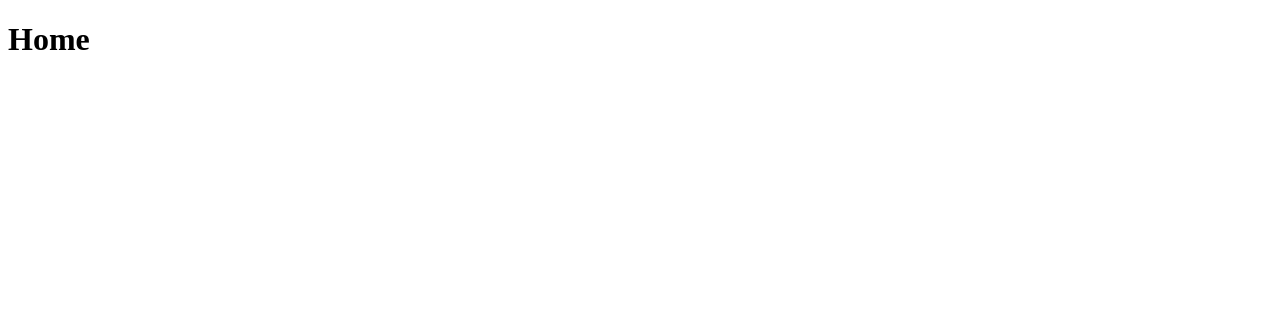
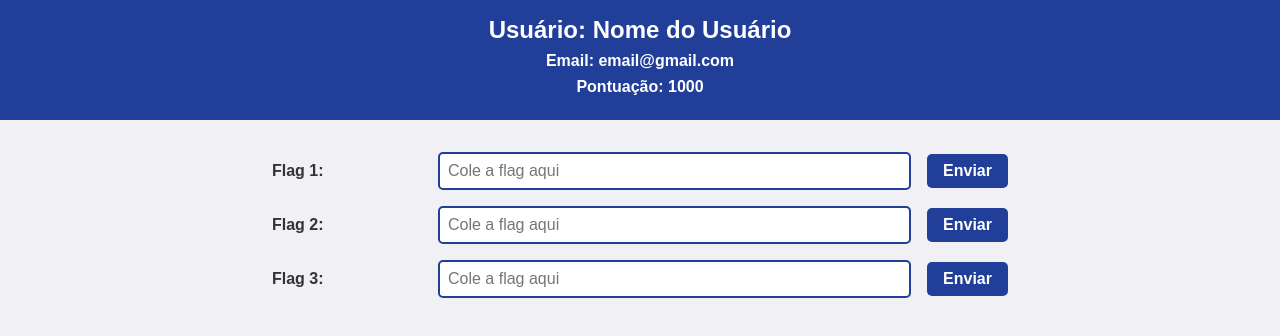
Before and after one commit to hanufu/ctf-einfo, a plain HTML site: page profile.html in a window 1280 px wide. Drawn offline with Linux system fonts and the light colour scheme.

Commit message:
Criação do frontend do perfil do usuario com os campos de exemplo para as flags

```diff
--- a/profile.html
+++ b/profile.html
@@ -3,9 +3,130 @@
 <head>
     <meta charset="UTF-8">
     <meta name="viewport" content="width=device-width, initial-scale=1.0">
-    <title>Home</title>
+    <title>Perfil do Usuário</title>
+    <style>
+        * {
+            box-sizing: border-box;
+            margin: 0;
+            padding: 0;
+            font-family: Arial, sans-serif;
+        }
+        body {
+            height: 100vh;
+            width: 100vw;
+            display: flex;
+            flex-direction: column;
+            align-items: center;
+            background-color: #F0F0F5;
+        }
+        header {
+            width: 100%;
+            background-color: #213E98;
+            color: #FFF;
+            padding: 1rem;
+            text-align: center;
+        }
+        header h1 {
+            font-size: 1.5rem;
+        }
+        header h2 {
+            font-size: 1rem;
+            margin: 0.5rem 0;
+        }
+        main {
+            width: 100%;
+            max-width: 800px;
+            padding: 2rem;
+            display: flex;
+            flex-direction: column;
+            align-items: center;
+            gap: 1rem;
+        }
+        .flag-input-container {
+            width: 100%;
+            display: flex;
+            align-items: center;
+            gap: 1rem;
+        }
+        .flag-input-container label {
+            width: 150px;
+            font-weight: bold;
+            color: #333;
+        }
+        .flag-input-container input[type="text"] {
+            flex-grow: 1;
+            padding: 0.5rem;
+            font-size: 1rem;
+            border: 2px solid #213E98;
+            border-radius: 5px;
+            color: #213E98;
+        }
+        .flag-input-container button {
+            padding: 0.5rem 1rem;
+            font-size: 1rem;
+            font-weight: bold;
+            background-color: #213E98;
+            color: #FFF;
+            border: none;
+            border-radius: 5px;
+            cursor: pointer;
+            transition: background-color 0.3s;
+        }
+        .flag-input-container button:hover {
+            background-color: #1a2f78;
+        }
+    </style>
 </head>
 <body>
-    <h1>Home</h1>
+    <header>
+        <h1>Usuário: Nome do Usuário</h1>
+        <h2>Email: email@gmail.com</h2>
+        <h2>Pontuação: 1000</h2>
+    </header>
+    <main>
+        <!-- Exemplo de input para flags -->
+        <div class="flag-input-container">
+            <label for="flag1">Flag 1:</label>
+            <input type="text" id="flag1" placeholder="Cole a flag aqui">
+            <button onclick="enviarFlag('flag1')">Enviar</button>
+        </div>
+        <div class="flag-input-container">
+            <label for="flag2">Flag 2:</label>
+            <input type="text" id="flag2" placeholder="Cole a flag aqui">
+            <button onclick="enviarFlag('flag2')">Enviar</button>
+        </div>
+        <div class="flag-input-container">
+            <label for="flag3">Flag 3:</label>
+            <input type="text" id="flag3" placeholder="Cole a flag aqui">
+            <button onclick="enviarFlag('flag3')">Enviar</button>
+        </div>
+        <!-- Adicione mais inputs conforme necessário -->
+    </main>
+
+    <script>
+        function enviarFlag(flagId) {
+            const flagValue = document.getElementById(flagId).value;
+            if (flagValue) {
+                // Exemplo de envio para o servidor
+                fetch('/enviar-flag', {
+                    method: 'POST',
+                    headers: { 'Content-Type': 'application/json' },
+                    body: JSON.stringify({ flag: flagValue })
+                })
+                .then(response => {
+                    if (response.ok) {
+                        alert('Flag enviada com sucesso!');
+                    } else {
+                        alert('Falha ao enviar a flag. Tente novamente.');
+                    }
+                })
+                .catch(error => {
+                    console.error('Erro ao enviar a flag:', error);
+                });
+            } else {
+                alert('Por favor, insira uma flag.');
+            }
+        }
+    </script>
 </body>
 </html>
```
